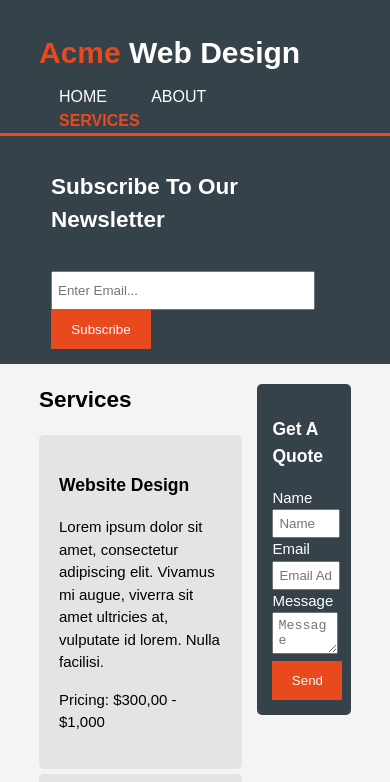
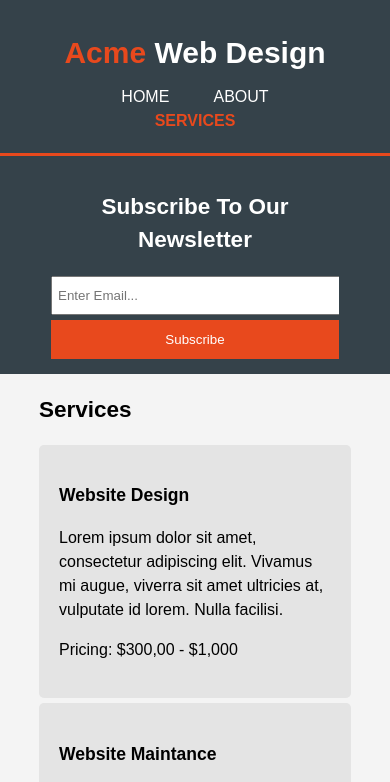
Before and after one commit to Pedro558/Acme-Website, a plain HTML site: page Acme/services.html in a window 390 px wide. Shown: the top 782 px of the page. Drawn offline with Linux system fonts and the light colour scheme.

Commit message:
Adicionado Media Querie. Adicionado Favicon. Consertado Button dentro do form do services.html. Full responsividade. Ta pronto eu acho.

```diff
--- a/Acme/css/style.css
+++ b/Acme/css/style.css
@@ -38,6 +38,9 @@ ul{
   padding: 20px;
   margin-top: 5px;
   border-radius: 5px;
+}
+p{
+  font-size: 16px;
 }
 /* Header */
 header{
@@ -86,20 +89,20 @@ header nav a:hover{
 #showcase{
   min-height: 400px;
   background-image: url(https://i.imgur.com/xsKYHsJ.jpg);
-  background-position: 0% 45%;
+  background-position: 0 -400px;
   background-repeat: no-repeat;
   text-align: center;
   color: #ffffff;
 }
 #showcase h1{
   font-size: 55px;
-  margin: 100px auto 20px;
+  margin: 50px auto 20px;
 }
 #showcase p{
   color:#ffffff;
   font-size: 20px;
   text-align: center;
-  margin: 0px auto;
+  margin: 0px auto 20px;
 }
 
 /* Newsletter */
@@ -134,6 +137,7 @@ header nav a:hover{
 #boxes .box img{
   width: 90px;
 }
+
 /* Footer */
 footer{
   background: #e8491d;
@@ -157,12 +161,83 @@ footer{
 
 /* Services */
 #sidebar input[type="text"], #sidebar input[type="email"], #sidebar textarea{
-  width: 100%;
+  width: 95%;
   padding: 5px;
 }
 #sidebar form{
-  padding-right: 10px;
+  padding: 15px;
 }
 #sidebar button{
   width: 70px;
 }
+#sidebar form label{
+  display: block;
+}
+
+
+
+
+
+
+
+
+
+/* MEDIA QUERIES */
+@media(max-width: 768px){
+  /*Header*/
+  header #branding, header nav, header li{
+    float: none;
+    text-align: center;
+    width: 100%;
+  }
+  header{
+    padding-bottom: 20px;
+  }
+
+  /*Newsletter*/
+  #newsletter form, #newsletter input[type="email"]{
+    float: none;
+    width: 100%
+  }
+
+  #newsletter h1{
+    text-align: center;
+    float: none;
+  }
+  #newsletter button{
+    display: block;
+    width: 100%;
+    margin-top: 5px;
+  }
+
+  /*Boxes*/
+  #boxes .box{
+    float:none;
+    width: 100%;
+  }
+
+  /*Main-col / Sidebar*/
+  #main-col, #sidebar{
+    float:none;
+    width: 100%;
+  }
+  #sidebar button{
+    width: 100%;
+    display: block;
+  }
+  #sidebar form label{
+    text-align: center;
+  }
+}
+
+@media(max-width: 418px){
+  #showcase h1{
+    font-size: 40px;
+  }
+  #showcase p{
+    font-size: 16px;
+  }
+  .box p{
+    padding-right: 20px;
+  }
+}
--- a/Acme/services.html
+++ b/Acme/services.html
@@ -2,9 +2,10 @@
 <html lang="pt-BR">
 
 <head>
-  <title>Expectativa</title>
+  <title>Acme Web Design | Services</title>
   <meta charset="utf-8">
   <meta name="viewport" content="width=device-width, initial-scale=1.0">
+  <link rel="shortcut icon" type="image/png" href="https://i.imgur.com/fqf6GVw.png">
   <!--SEO-->
   <meta name="description" content="">
   <meta name="keywords" content="web design, affordable web design, professional web design">
@@ -72,14 +73,14 @@
         <div class="dark">
           <h3>Get A Quote</h3>
           <form>
-            <label for="name">Name<br></label>
+            <label for="name">Name</label>
             <input type="text" placeholder="Name" id="name">
-            <br><label for="email">Email</label><br>
+            <label for="email">Email</label>
             <input type="email" placeholder="Email Adress" id="email">
-            <br><label>Message</label><br>
+            <label>Message</label>
             <textarea placeholder="Message"></textarea>
-            <button class="button_1">Send</button>
           </form>
+          <button class="button_1">Send</button>
         </div>
       </aside>
     </div>
```
Also changed, not shown: Acme/about.html (+2 -1 lines), Acme/index.html (+3 -2 lines).
